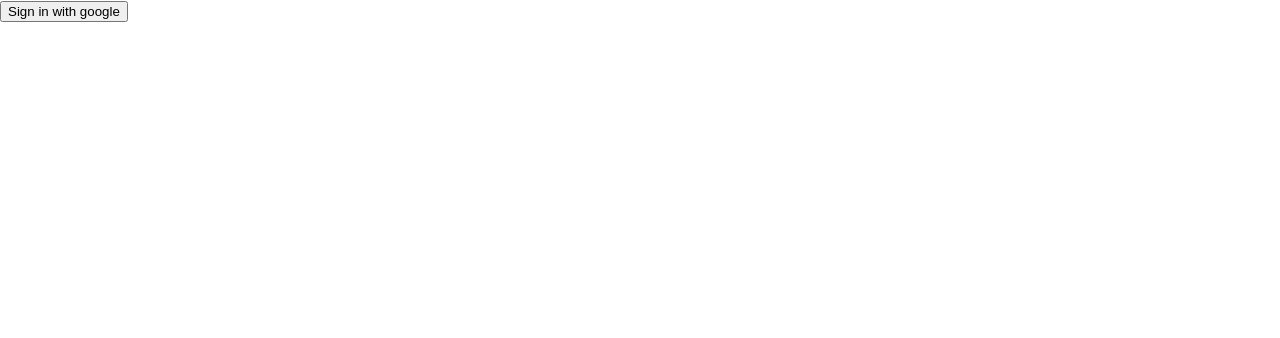
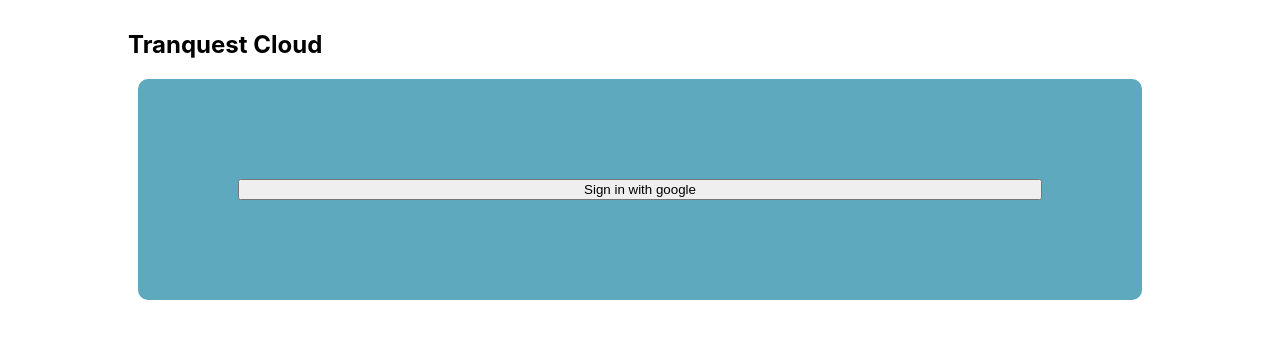
Before and after one commit to sultalish/tranquest-cloud, a React (Create React App) app: page /login in a window 1280 px wide. Shown: the top 338 px of the page. Built offline with nearby package versions, Linux system fonts and the light colour scheme; no server answers.

Commit message:
Make NavBar fixed, Add some Login styling

```diff
--- /dev/null
+++ b/src/components/Login.css
@@ -0,0 +1,27 @@
+.task-header {
+    display: flex;
+    align-content: center;
+    justify-content: space-between;
+  }
+
+  .task-dashboard {
+    display: flex;
+    flex-wrap: wrap;
+  }
+
+  .center-dash {
+    background-color: var(--dark-blue);
+    margin: 0 10px;
+    border-radius: 10px;
+    flex-grow: 2;
+  }
+
+  .task-add-form {
+    display: flex;
+    flex-direction: column;
+    justify-content: space-around;
+    box-sizing: border-box;
+    padding: 100px;
+    height: 100%;
+    text-align: center;
+  }
--- a/src/components/Login.js
+++ b/src/components/Login.js
@@ -1,13 +1,23 @@
 import { auth, db, signInWithGoogle } from '../service/firebase';
 
-import '../App.css';
+import './Login.css';
 
 import badges from './badges-list';
 
 const Login = () => {
     return (
+        <div className="Add-To-Do">
+            <div className="task-header">
+                <h2>Tranquest Cloud</h2>
+            </div>
             <div>
-            <button className="button" onClick={signIn}>Sign in with google</button>
+                <div className="center-dash">
+                    <div className="task-add-form">
+                        <button className="login" onClick={signIn}>Sign in with google</button>
+                    </div>
+                </div>
+            </div>
+
         </div>
     )
 }
--- a/src/components/NavBar.css
+++ b/src/components/NavBar.css
@@ -18,3 +18,11 @@
 .link:hover {
     background-color: #111;
 }
+
+.navbar {
+    overflow: hidden;
+    background-color: #333;
+    position: fixed; /* Set the navbar to fixed position */
+    top: 0; /* Position the navbar at the top of the page */
+    width: 100%; /* Full width */
+  }
--- a/src/components/NavBar.js
+++ b/src/components/NavBar.js
@@ -14,7 +14,6 @@
           <Link className="link" to="/texts">Global Chat  </Link>
           <Link className="link" to="/badges">Badges</Link>
           <Link className="link" to="/" onClick={() => auth.signOut()}>Sign Out  </Link>
-          {/* <button className=".signout-button" onClick={() => auth.signOut()}>Sign out</button> */}
         </div>
       </nav>
     </>
```
Lines whose indentation alone changed are shown as unchanged.
